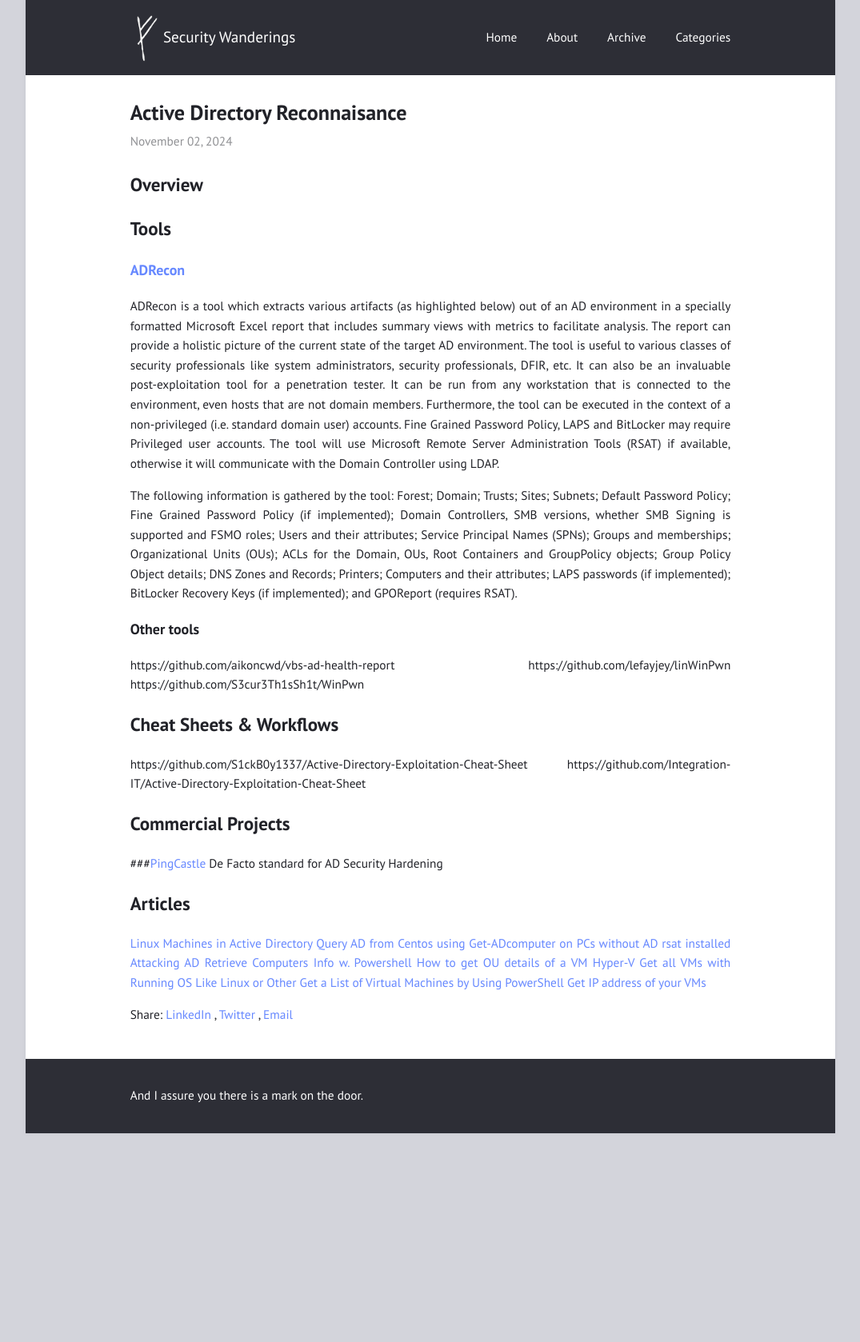
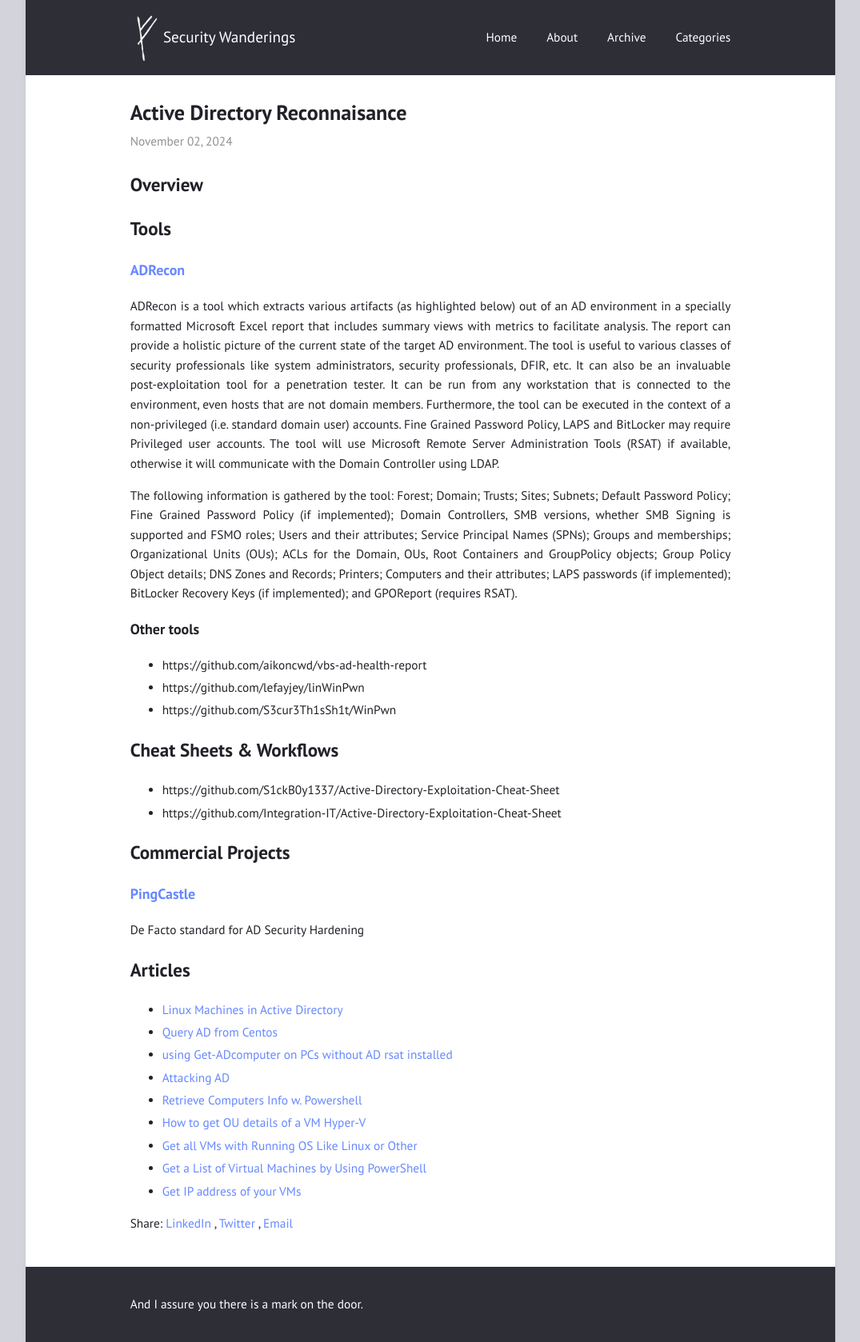
Before and after one commit to alucab/alucab.github.io, a Jekyll site: the page built from _posts/2024-11-02-Active-Directory-Recon.md, in a window 1280 px wide. Shown: the whole page at 80% size, without its empty margins (102-1177 px from the left). Built offline with Jekyll 4.4.1, drawn with Linux system fonts in a browser that asks for light colours; before the commit the page ends 1417 px from its top, so only the background shows below that.

```diff
--- a/_posts/2024-11-02-Active-Directory-Recon.md
+++ b/_posts/2024-11-02-Active-Directory-Recon.md
@@ -15,26 +15,26 @@ ADRecon is a tool which extracts various artifacts (as highlighted below) out of
 The following information is gathered by the tool: Forest; Domain; Trusts; Sites; Subnets; Default Password Policy; Fine Grained Password Policy (if implemented); Domain Controllers, SMB versions, whether SMB Signing is supported and FSMO roles; Users and their attributes; Service Principal Names (SPNs); Groups and memberships; Organizational Units (OUs); ACLs for the Domain, OUs, Root Containers and GroupPolicy objects; Group Policy Object details; DNS Zones and Records; Printers; Computers and their attributes; LAPS passwords (if implemented); BitLocker Recovery Keys (if implemented); and GPOReport (requires RSAT).
 
 ### Other tools
-https://github.com/aikoncwd/vbs-ad-health-report
-https://github.com/lefayjey/linWinPwn
-https://github.com/S3cur3Th1sSh1t/WinPwn
+- https://github.com/aikoncwd/vbs-ad-health-report
+- https://github.com/lefayjey/linWinPwn
+- https://github.com/S3cur3Th1sSh1t/WinPwn
 
 ## Cheat Sheets & Workflows
 
-https://github.com/S1ckB0y1337/Active-Directory-Exploitation-Cheat-Sheet
-https://github.com/Integration-IT/Active-Directory-Exploitation-Cheat-Sheet
+- https://github.com/S1ckB0y1337/Active-Directory-Exploitation-Cheat-Sheet
+- https://github.com/Integration-IT/Active-Directory-Exploitation-Cheat-Sheet
 
 ## Commercial Projects
-###[PingCastle](https://www.pingcastle.com)
+### [PingCastle](https://www.pingcastle.com)
 De Facto standard for AD Security Hardening
 
 ## Articles
-[Linux Machines in Active Directory](https://blog.workinghardinit.work/2021/05/04/linux-ad-computer-object-operating-system-values/)
-[Query AD from Centos](https://stackoverflow.com/questions/26212854/how-to-get-a-list-with-all-the-hosts-connected-to-a-domain-centos-6-5)
-[using Get-ADcomputer on PCs without AD rsat installed](https://www.reddit.com/r/PowerShell/comments/10dhvie/using_getadcomputer_on_pcs_without_ad_rsat/)
-[Attacking AD](https://medium.com/@rajeevranjancom/attacking-active-directory-3109534290e8)
-[Retrieve Computers Info w. Powershell](https://sid-500.com/2019/07/30/powershell-retrieve-list-of-domain-computers-by-operating-system/)
-[How to get OU details of a VM Hyper-V](https://community.broadcom.com/vmware-cloud-foundation/discussion/how-to-get-ou-details-of-a-vm)
-[Get all VMs with Running OS Like Linux or Other](https://community.broadcom.com/vmware-cloud-foundation/discussion/get-all-vms-with-running-os-like-linux-or-other-script)
-[Get a List of Virtual Machines by Using PowerShell](https://devblogs.microsoft.com/scripting/get-a-list-of-virtual-machines-by-using-powershell/)
-[Get IP address of your VMs](https://superuser.com/questions/961847/get-ip-addresses-of-hyper-v-linux-machines)
+- [Linux Machines in Active Directory](https://blog.workinghardinit.work/2021/05/04/linux-ad-computer-object-operating-system-values/)
+- [Query AD from Centos](https://stackoverflow.com/questions/26212854/how-to-get-a-list-with-all-the-hosts-connected-to-a-domain-centos-6-5)
+- [using Get-ADcomputer on PCs without AD rsat installed](https://www.reddit.com/r/PowerShell/comments/10dhvie/using_getadcomputer_on_pcs_without_ad_rsat/)
+- [Attacking AD](https://medium.com/@rajeevranjancom/attacking-active-directory-3109534290e8)
+- [Retrieve Computers Info w. Powershell](https://sid-500.com/2019/07/30/powershell-retrieve-list-of-domain-computers-by-operating-system/)
+- [How to get OU details of a VM Hyper-V](https://community.broadcom.com/vmware-cloud-foundation/discussion/how-to-get-ou-details-of-a-vm)
+- [Get all VMs with Running OS Like Linux or Other](https://community.broadcom.com/vmware-cloud-foundation/discussion/get-all-vms-with-running-os-like-linux-or-other-script)
+- [Get a List of Virtual Machines by Using PowerShell](https://devblogs.microsoft.com/scripting/get-a-list-of-virtual-machines-by-using-powershell/)
+- [Get IP address of your VMs](https://superuser.com/questions/961847/get-ip-addresses-of-hyper-v-linux-machines)
```
